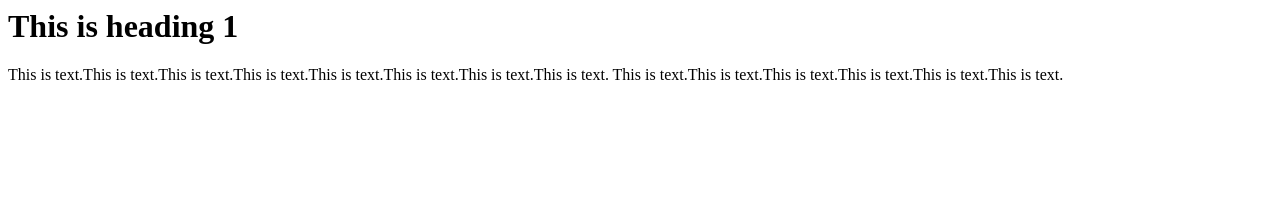
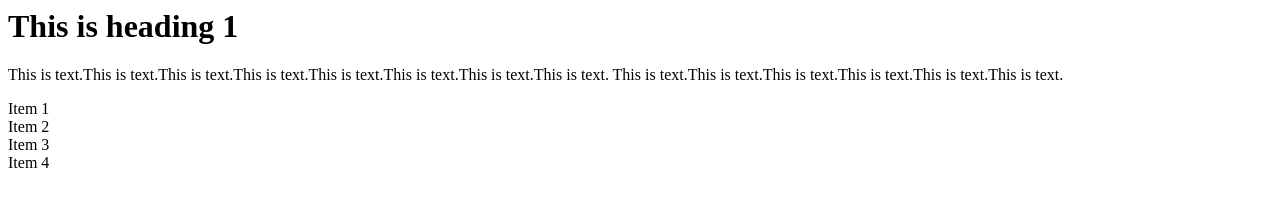
Before and after one commit to maria98zgz/conetmascotas, a plain HTML site: page index.html in a window 1280 px wide. Drawn offline with Linux system fonts and the light colour scheme.

Commit message:
Update index.html

```diff
--- a/index.html
+++ b/index.html
@@ -11,6 +11,13 @@
     <p>This is text.This is text.This is text.This is text.This is text.This is text.This is text.This is text.
     This is text.This is text.This is text.This is text.This is text.This is text.</p>
 
+    <div class="grid"> <!-- contenedor -->
+      <div class="a">Item 1</div> <!-- cada uno de los ítems del grid -->
+      <div class="b">Item 2</div>
+      <div class="c">Item 3</div>
+      <div class="d">Item 4</div>
+    </div>
+
   </body>
 
 </html>
```
